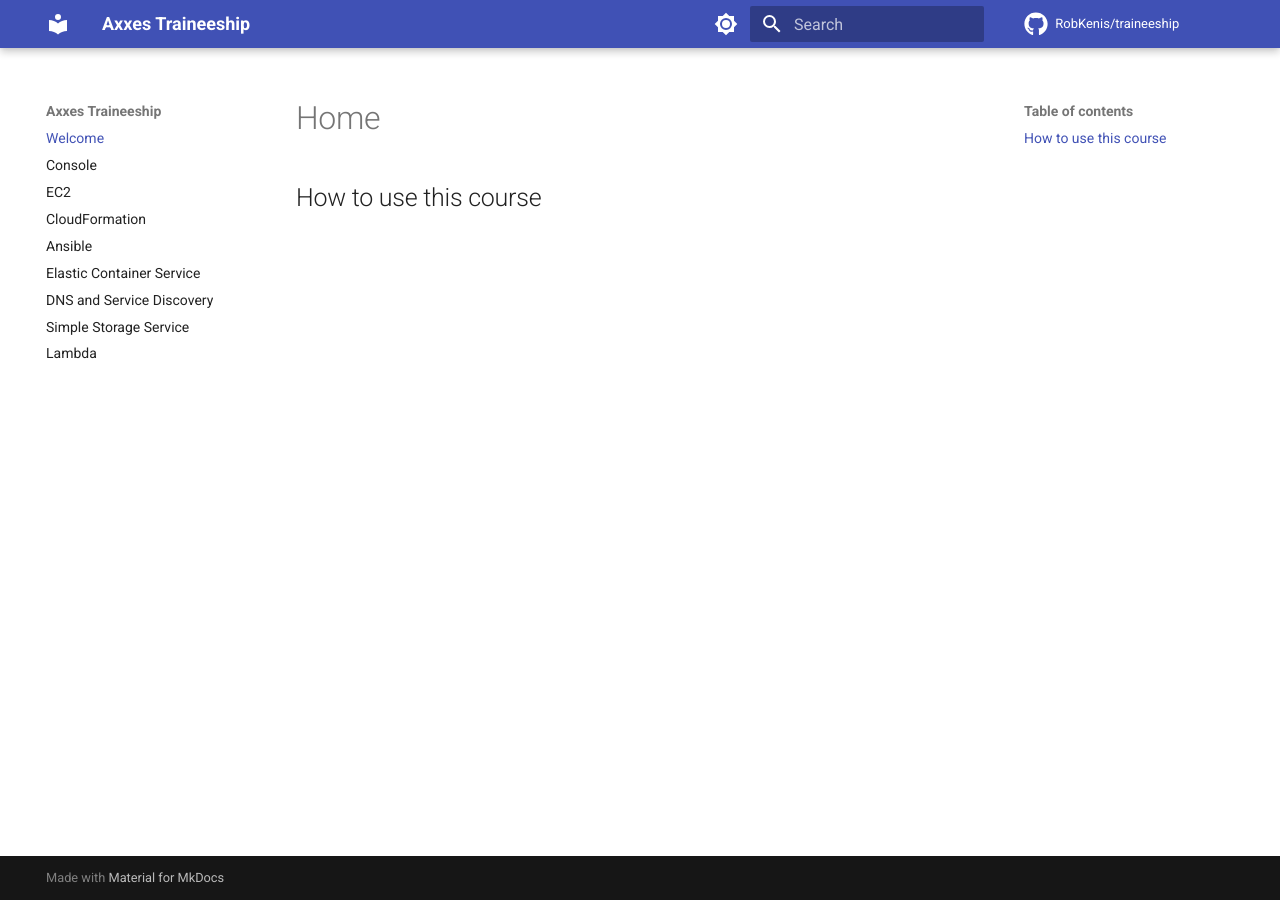
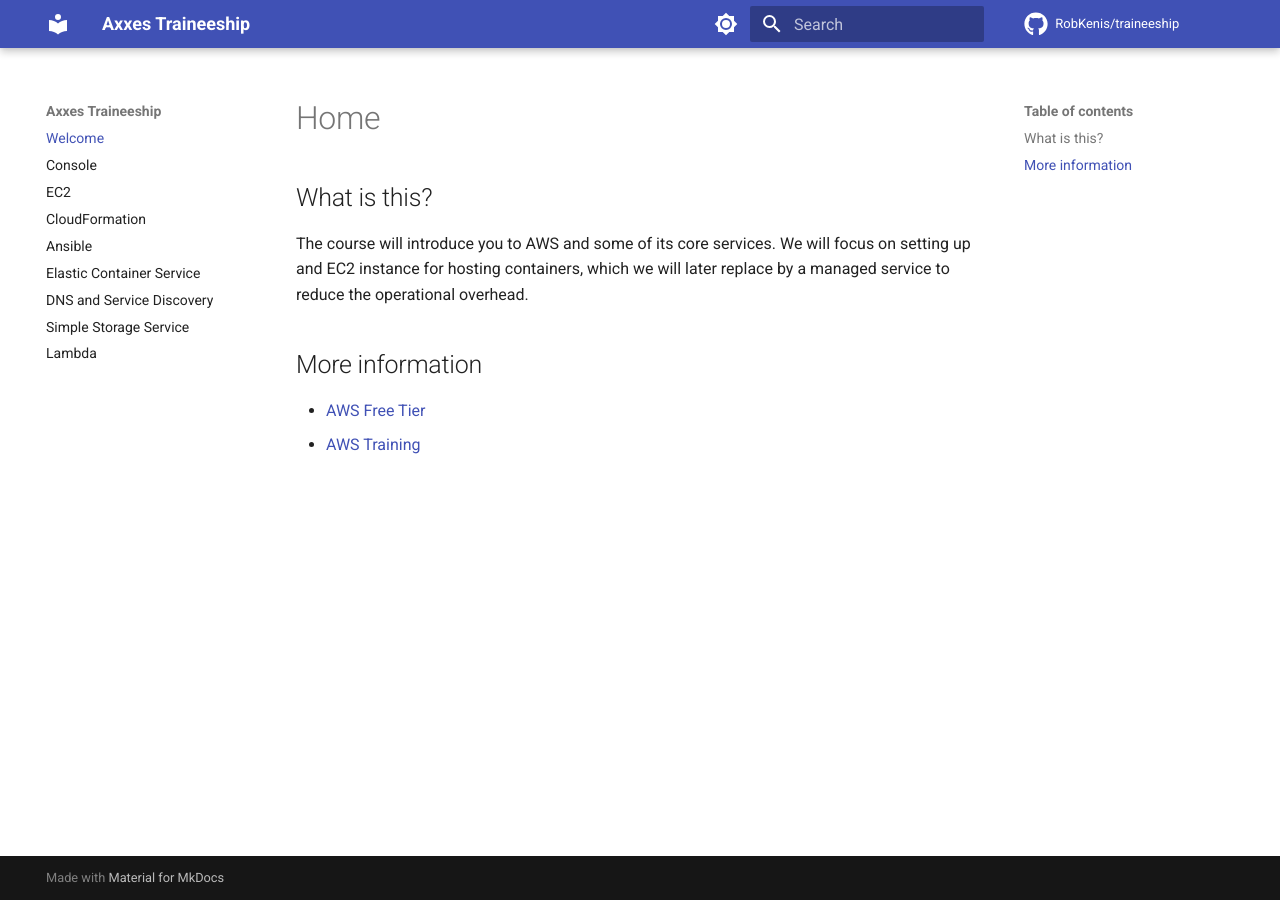
Before and after one commit to RobKenis/traineeship, an MkDocs documentation site: the page built from docs/index.md, in a window 1280 px wide. Built offline with MkDocs 1.6.1 and Material for MkDocs 9.7.7, drawn with Linux system fonts in a browser that asks for light colours; comment, search, counter and statistics services are not loaded.

Commit message:
Add a landing page

```diff
--- a/docs/index.md
+++ b/docs/index.md
@@ -1,3 +1,11 @@
 # Home
 
-## How to use this course
+## What is this?
+
+The course will introduce you to AWS and some of its core services. We will focus on setting up and EC2 instance
+for hosting containers, which we will later replace by a managed service to reduce the operational overhead.
+
+## More information
+
+- [AWS Free Tier](https://aws.amazon.com/free/)
+- [AWS Training](https://aws.amazon.com/training/)
```
